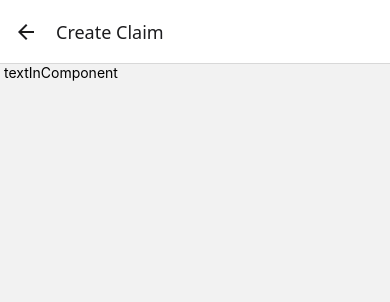
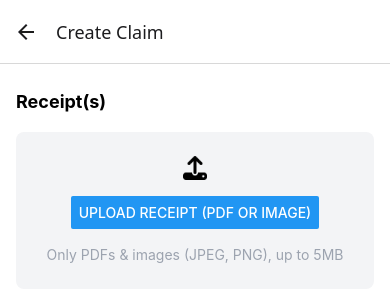
Before and after one commit to ramit2201/react-native, a React Native app: screen /CreateClaim in a window 390 px wide. Shown: the top 302 px of the page. Built offline with nearby package versions, Linux system fonts and the light colour scheme.

Commit message:
feat: integrate document picker in CreateClaimFormScreen for file uploads

```diff
--- a/package.json
+++ b/package.json
@@ -20,8 +20,10 @@
     "react": "19.0.0",
     "react-hook-form": "^7.54.2",
     "react-native": "0.78.0",
+    "react-native-document-picker": "^9.3.1",
     "react-native-dropdown-picker": "^5.4.6",
     "react-native-elements": "^3.4.3",
+    "react-native-file-picker": "^0.0.21",
     "react-native-image-picker": "^8.2.0",
     "react-native-reanimated": "^3.17.1",
     "react-native-safe-area-context": "^5.3.0",
--- a/src/routes/index.tsx
+++ b/src/routes/index.tsx
@@ -2,7 +2,7 @@ import React from 'react';
 import {createNativeStackNavigator} from '@react-navigation/native-stack';
 import {NavigationContainer} from '@react-navigation/native';
 import {ReimbursementsListScreen} from '../screens/ReimbursementsListScreen';
-import {CreateClaimFormScreen} from '../screens/CreateClaimFormScreen'; // Placeholder for now
+import CreateClaimFormScreen from '../screens/CreateClaimFormScreen';
 
 const Stack = createNativeStackNavigator();
 
--- a/src/screens/CreateClaimFormScreen.tsx
+++ b/src/screens/CreateClaimFormScreen.tsx
@@ -1,14 +1,70 @@
-import React, { Component } from 'react'
-import { Text, View } from 'react-native'
+import React, { useState } from 'react';
+import { ScrollView, Text, View, Button, Image, Alert } from 'react-native';
+import DocumentPicker from 'react-native-document-picker';
+import uploadIcon from '../assets/images/upload-solid.png';
 
-export class CreateClaimFormScreen extends Component {
-  render() {
-    return (
-      <View>
-        <Text> textInComponent </Text>
+const CreateClaimFormScreen = () => {
+  const [selectedFile, setSelectedFile] = useState(null);
+
+  const pickFile = async () => {
+    try {
+      const res = await DocumentPicker.pick({
+        type: [DocumentPicker.types.pdf, DocumentPicker.types.images], // Allow PDFs & Images
+      });
+
+      const file = res[0]; // Get the first file
+
+      // File Validation (5MB limit)
+      if (file.size > 5 * 1024 * 1024) {
+        Alert.alert('File too large', 'Please select a file under 5MB.');
+        return;
+      }
+
+      setSelectedFile(file);
+      console.log('Picked File:', file);
+    } catch (err) {
+      if (DocumentPicker.isCancel(err)) {
+        console.log('User canceled the document picker');
+      } else {
+        console.error('Error picking file:', err);
+      }
+    }
+  };
+
+  return (
+    <ScrollView className="flex-1 bg-white px-4 py-6">
+      <Text className="font-bold text-lg">Receipt(s)</Text>
+
+      <View className="flex flex-col justify-between items-center mt-4 bg-gray-100 p-6 gap-4 rounded-lg">
+        {/* Upload Icon */}
+        <Image source={uploadIcon} style={{ width: 24, height: 24 }} resizeMode="contain" />
+
+        {/* Upload Button */}
+        <Button title="Upload Receipt (PDF or Image)" onPress={pickFile} />
+
+        {/* Show Selected File */}
+        {selectedFile && (
+          <View className="mt-2">
+            <Text className="text-sm text-gray-500">Selected: {selectedFile.name}</Text>
+
+            {/* Show Image Preview (if it's an image) */}
+            {selectedFile?.type?.includes('image') && (
+              <Image
+                source={{ uri: selectedFile.uri }}
+                style={{ width: 100, height: 100, marginTop: 10 }}
+                resizeMode="contain"
+              />
+            )}
+          </View>
+        )}
+
+        {/* File Type Instructions */}
+        <Text className="text-gray-400 text-sm">
+          Only PDFs & images (JPEG, PNG), up to 5MB
+        </Text>
       </View>
-    )
-  }
-}
+    </ScrollView>
+  );
+};
 
-export default CreateClaimFormScreen
+export default CreateClaimFormScreen;
```
Also changed, not shown: src/assets/images/upload-solid.png (added), 2 other files (tests, documents, lock files or other folders).
